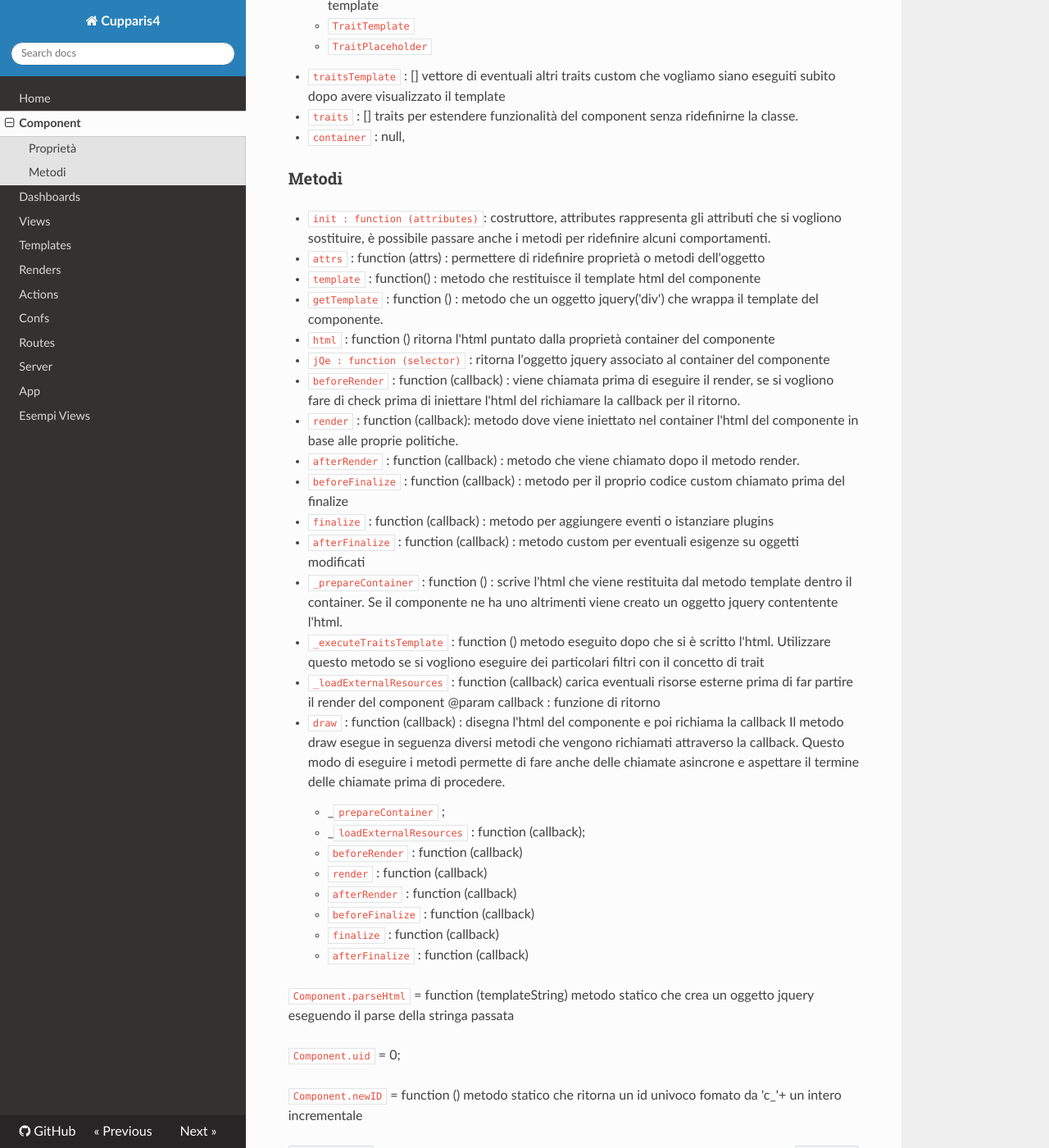
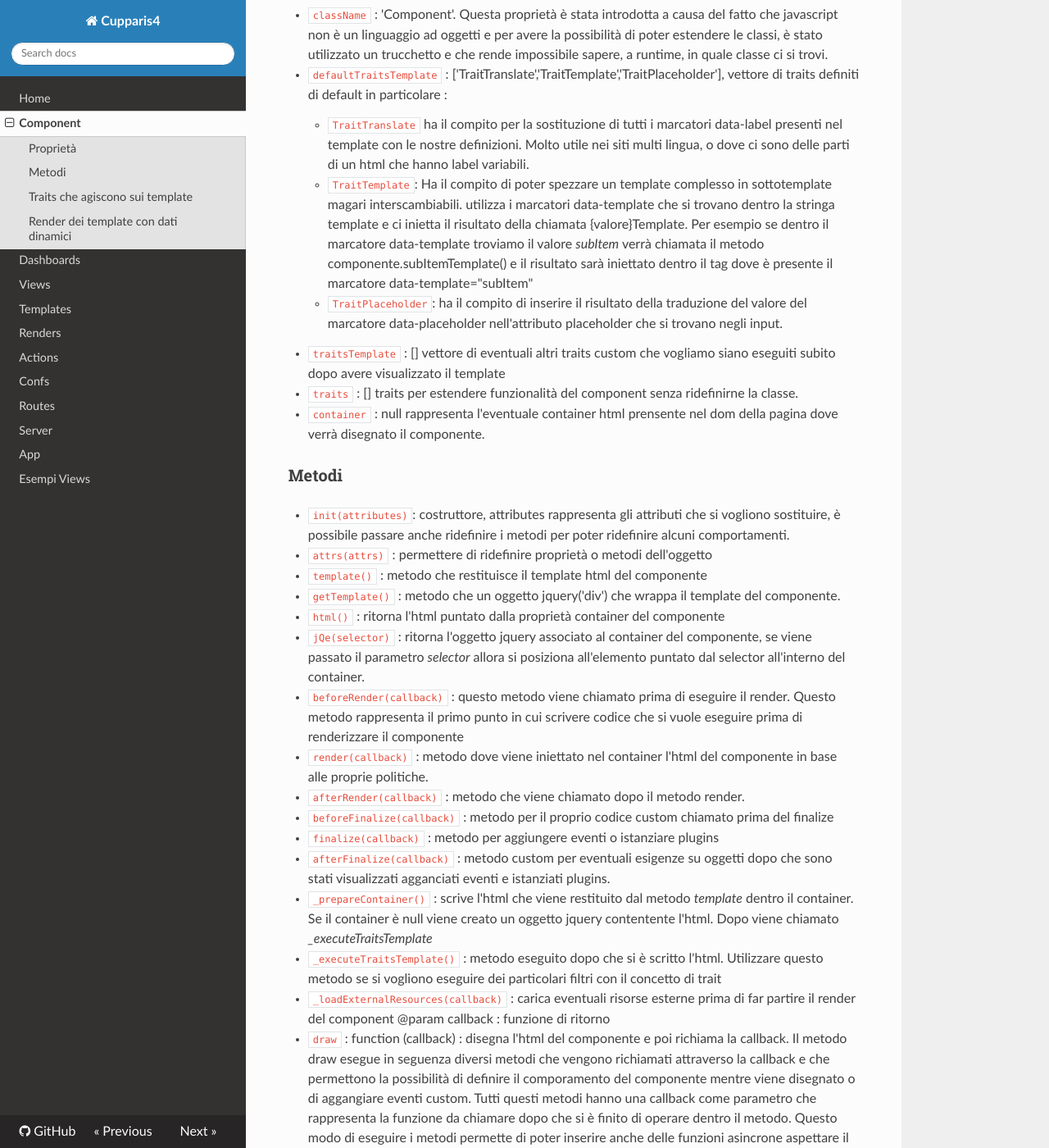
Before and after one commit to marley71/crud, an MkDocs documentation site: the page built from docs/component.md, in a window 1280 px wide and 1400 px high, scrolled down 712 px. Shown: the whole window at 82% size. Built offline with MkDocs 1.6.1, drawn with Linux system fonts in a browser that asks for light colours; nearby versions of some CDN libraries; old or Windows-style settings are respelled for this version of MkDocs; some of the changed text lies outside the part shown.

```diff
--- a/docs/component.md
+++ b/docs/component.md
@@ -1,84 +1,114 @@
 #Component
 
-La classe principale di tutte le componenti grafiche `Component`, definisce il comportamento
-generale che un componente deve avere nella visualizzazione di un html e dati associati
-più tutta la logica per la gestione del dato e delle interazioni utente.
+La classe principale di tutte le componenti grafiche è `Component`, definisce il comportamento
+generale che un componente deve avere nella visualizzazione di un html. Un componente, quando viene disegnato,
+chiama in sequenza una serie di metodi che rappresentano gli agganci dove noi possiamo scrivere il nostro codice
+che caratterizzerà la componente.
 
-La classe ha un metodo `template` che ritorna html del componente. Il template viene marcato
-con dei marcatori (attributi di tag dal formato data-{marcatore}). Avere questi marcatori permette
-la possibilità di stravolgere completamente il template di base avendo solo l'obbligo di mantenere
-questi marcatori per la costruzione dell'html finale.
+La classe ha un metodo `template` che ritorna una stringa html del componente. Il concetto principale è quello di
+inserire nel template del componente dei marcatori (attributi dal formato data-{marcatore}). Avere questi marcatori permette
+di avere la possibilità di stravolgere completamente il template di base senza modificare il comportamento del nostro
+componente. L'unico obbligo è di mantenere questi marcatori per il corretto funzionamento del componente.
 
-Nell'oggetto componente è stato inserito anche la possibilità di avere dei traits che ne permette l'estensione
+Nell'oggetto componente è stata inserita la possibilità di avere dei `traits` che ne permette l'estensione
 con funzionalità proprie della nostra applicazione senza dover per forza ridefinire la classe componente.
-I traits sono stati differenziati in traits che agiscono sui templates e traits generali per l'aggiunta di
-funzionalità custom.
+Nell'oggetto componente è stata inserita la possibilità di avere dei `traitsTemplate` sono chiamati subito dopo che il template
+è stato iniettato nel dom della pagina e possiamo considerarli come post elaborazioni da fare sul dom html. Vedremo più
+avanti il loro utilizzo.
+
+Per convenzione i metodi preceduti da "_" sono da considerarsi privati e non andrebbero mai ridefiniti se non per cambiare
+sostanzialmente il comportamento della classe a basso livello.
+
+
 
 ###Proprietà
-- `className` : 'Component'. Questa proprietà è stata introdotta a causa della possibilità di poter estendere
-le classi con un trucchetto e che rende impossibile saper a runtime in quale classe ci si trovi.
+- `className` : 'Component'. Questa proprietà è stata introdotta a causa del fatto che javascript non è un linguaggio
+ad oggetti e per avere la possibilità di poter estendere le classi, è stato utilizzato un trucchetto e che rende impossibile
+sapere, a runtime, in quale classe ci si trovi.
 - `defaultTraitsTemplate` : ['TraitTranslate','TraitTemplate','TraitPlaceholder'], vettore di traits definiti di default
 in particolare :
-    - `TraitTranslate` ha il compito per la sostituzione di tutti i marcatori data-label presenti nel template
-    - `TraitTemplate`
-    - `TraitPlaceholder`
+    - `TraitTranslate` ha il compito per la sostituzione di tutti i marcatori data-label presenti nel template con le nostre
+    definizioni. Molto utile nei siti multi lingua, o dove ci sono delle parti di un html che hanno label variabili.
+    - `TraitTemplate`: Ha il compito di poter spezzare un template complesso in sottotemplate magari interscambiabili.
+    utilizza i marcatori data-template che si trovano dentro la stringa template e ci inietta il risultato della
+    chiamata {valore}Template. Per esempio se dentro il marcatore data-template troviamo il valore *subItem* verrà chiamata
+    il metodo componente.subItemTemplate() e il risultato sarà iniettato dentro il tag dove è presente il marcatore data-template="subItem"
+    - `TraitPlaceholder`: ha il compito di inserire il risultato della traduzione del valore del marcatore data-placeholder nell'attributo
+    placeholder che si trovano negli input.
 - `traitsTemplate` : [] vettore di eventuali altri traits custom che vogliamo siano eseguiti subito dopo avere visualizzato il template
 - `traits` : [] traits per estendere funzionalità del component senza ridefinirne la classe.
-- `container` : null,
+- `container` : null rappresenta l'eventuale container html prensente nel dom della pagina dove verrà
+disegnato il componente.
 
 ###Metodi
-- `init : function (attributes)`: costruttore, attributes rappresenta gli attributi
-che si vogliono sostituire, è possibile passare anche i metodi per ridefinire alcuni
+- `init(attributes)`: costruttore, attributes rappresenta gli attributi
+che si vogliono sostituire, è possibile passare anche ridefinire i metodi per poter ridefinire alcuni
 comportamenti.
 
-- `attrs` : function (attrs) : permettere di ridefinire proprietà o metodi dell'oggetto
+- `attrs(attrs)` : permettere di ridefinire proprietà o metodi dell'oggetto
 
-- `template` : function() : metodo che restituisce il template html del componente
+- `template()` :  metodo che restituisce il template html del componente
 
-- `getTemplate` : function () : metodo che un oggetto jquery('div') che wrappa il template
- del componente.
+- `getTemplate()` : metodo che un oggetto jquery('div') che wrappa il template del componente.
 
-- `html` :  function () ritorna l'html puntato dalla proprietà container del componente
-- `jQe : function (selector)` : ritorna l'oggetto jquery associato al container del componente
+- `html()` : ritorna l'html puntato dalla proprietà container del componente
+- `jQe(selector)` : ritorna l'oggetto jquery associato al container del componente, se viene
+passato il parametro *selector* allora si posiziona all'elemento puntato dal selector all'interno
+del container.
 
-- `beforeRender` : function (callback) : viene chiamata prima di eseguire il render, se si vogliono
- fare di check prima di iniettare l'html del richiamare la callback per il ritorno.
+- `beforeRender(callback)` : questo metodo viene chiamato prima di eseguire il render. Questo metodo rappresenta
+il primo punto in cui scrivere codice che si vuole eseguire prima di renderizzare il componente
 
-- `render` : function (callback): metodo dove viene iniettato nel container l'html del componente in
+- `render(callback)` : metodo dove viene iniettato nel container l'html del componente in
 base alle proprie politiche.
 
-- `afterRender` : function (callback) : metodo che viene chiamato dopo il metodo render.
+- `afterRender(callback)` : metodo che viene chiamato dopo il metodo render.
 
-- `beforeFinalize` : function (callback) : metodo per il proprio codice custom chiamato prima del finalize
-- `finalize` : function (callback) : metodo per aggiungere eventi o istanziare plugins
-- `afterFinalize` : function (callback) : metodo custom per eventuali esigenze su oggetti modificati
-- `_prepareContainer` : function () : scrive l'html che viene restituita dal metodo template dentro il container.
-Se il componente ne ha uno altrimenti viene creato un oggetto jquery contentente l'html.
-- `_executeTraitsTemplate` : function () metodo eseguito dopo che si è scritto l'html. Utilizzare questo metodo
+- `beforeFinalize(callback)` : metodo per il proprio codice custom chiamato prima del finalize
+- `finalize(callback)` : metodo per aggiungere eventi o istanziare plugins
+- `afterFinalize(callback)` : metodo custom per eventuali esigenze su oggetti dopo che sono stati visualizzati agganciati
+eventi e istanziati plugins.
+
+- `_prepareContainer()`  : scrive l'html che viene restituito dal metodo *template* dentro il container.
+Se il container è null viene creato un oggetto jquery contentente l'html. Dopo viene chiamato *_executeTraitsTemplate*
+
+- `_executeTraitsTemplate()` : metodo eseguito dopo che si è scritto l'html. Utilizzare questo metodo
 se si vogliono eseguire dei particolari filtri con il concetto di trait
 
-- `_loadExternalResources` : function (callback)
-carica eventuali risorse esterne prima di far partire il render del component
+- `_loadExternalResources(callback)` : carica eventuali risorse esterne prima di far partire il render del component
 @param callback : funzione di ritorno
 
-- `draw` : function (callback) : disegna l'html del componente e poi richiama la callback
+- `draw` : function (callback) : disegna l'html del componente e poi richiama la callback.
 Il metodo draw esegue in seguenza diversi metodi che vengono richiamati attraverso la
-callback. Questo modo di eseguire i metodi permette di fare anche delle chiamate
-asincrone e aspettare il termine delle chiamate prima di procedere.
+callback e che permettono la possibilità di definire il comporamento del componente mentre viene disegnato o di aggangiare
+eventi custom. Tutti questi metodi hanno una callback come parametro che rappresenta la funzione da chiamare dopo che si
+è finito di operare dentro il metodo. Questo modo di eseguire i metodi permette di poter inserire anche delle funzioni
+asincrone aspettare il termine delle chiamate prima di procedere. Nello stesso tempo permette di bloccare il flusso
+semplicemente non richiamando la callback. Sotto viene rappresentato il flusso delle chiamate del metodo draw.
 
-    - _`prepareContainer` ;
-    - _`loadExternalResources` : function (callback);
-    - `beforeRender` : function (callback)
-    - `render` : function (callback)
-    - `afterRender` : function (callback)
-    - `beforeFinalize` : function (callback)
-    - `finalize` : function (callback)
-    - `afterFinalize` : function (callback)
 
-`Component.parseHtml` = function (templateString) metodo statico che crea un oggetto jquery eseguendo
-il parse della stringa passata
+    - `_loadExternalResources(callback)`;
+    - `beforeRender(callback)`
+    - `_prepareContainer()`
+    - `render(callback)`
+    - `afterRender(callback)`
+    - `beforeFinalize(callback)`
+    - `finalize(callback)`
+    - `afterFinalize(callback)`
 
-`Component.uid` = 0;
+`Component.parseHtml(templateString,tplData)` : metodo statico che crea un oggetto jquery eseguendo
+il parse della stringa passata. In caso vengono passati dei con tplData tutti i tag che hanno il marcatore
+data-field="field" vengono iniettati i valori. Vedere la sezione ... per ulteriori dettagli.
 
-`Component.newID` = function () metodo statico che ritorna un id univoco fomato da 'c_'+ un intero
-incrementale
+`Component.uid` = 0; variabile statica per la generazione di id univoci.
+
+`Component.newID()` : metodo statico che ritorna un id univoco fomato da 'c_{int}'+ dove {int} è un intero incrementale
+
+
+##Traits che agiscono sui template
+
+coming soon.
+
+##Render dei template con dati dinamici
+
+coming soon
```
Also changed, not shown: docs/esempi_views.md (+1 -1 lines), docs/index.md (+20 -18 lines), docs/renders.md (+71 -26 lines).
